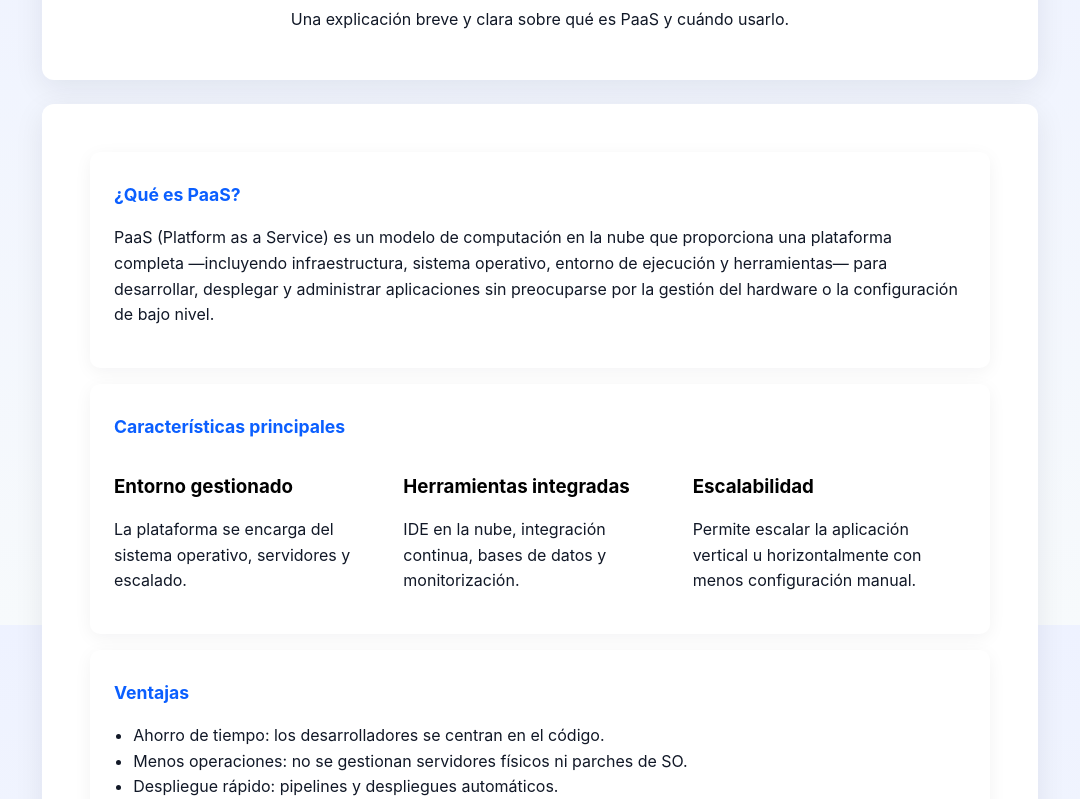
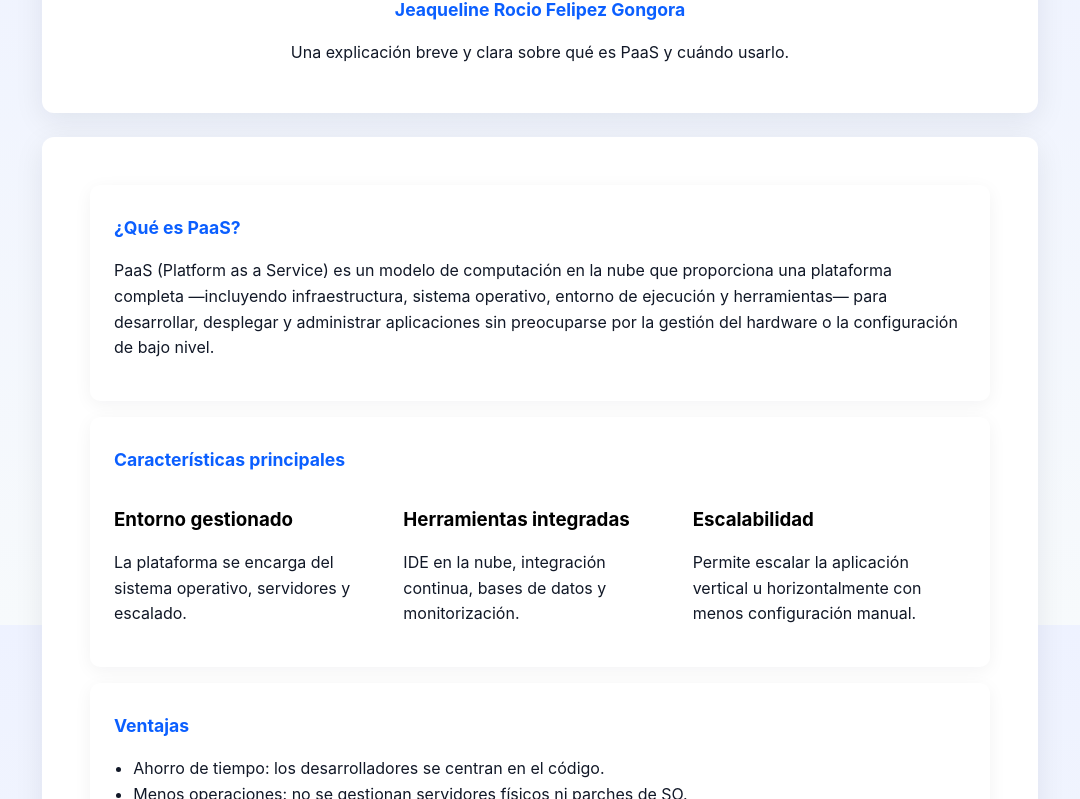
Before and after one commit to Jeaqueline/demo-pass-ia, a plain HTML site: page index.html in a window 1280 px wide. Shown: the part 175-974 px from the top of the page, without its empty margins (100-1180 px from the left). Drawn offline with Linux system fonts and the light colour scheme.

Commit message:
Update index.html

```diff
--- a/index.html
+++ b/index.html
@@ -25,6 +25,7 @@ footer{text-align:center;margin-top:1.5rem;color:var(--muted);font-size:0.9rem;}
 <div class="container" style="text-align:center;">
 <div class="badge">PaaS</div>
 <h1>PaaS — Platform as a Service</h1>
+  <h2>Jeaqueline Rocio Felipez Gongora</h2>
 <p class="lead">Una explicación breve y clara sobre qué es PaaS y cuándo usarlo.</p>
 </div>
 
```
